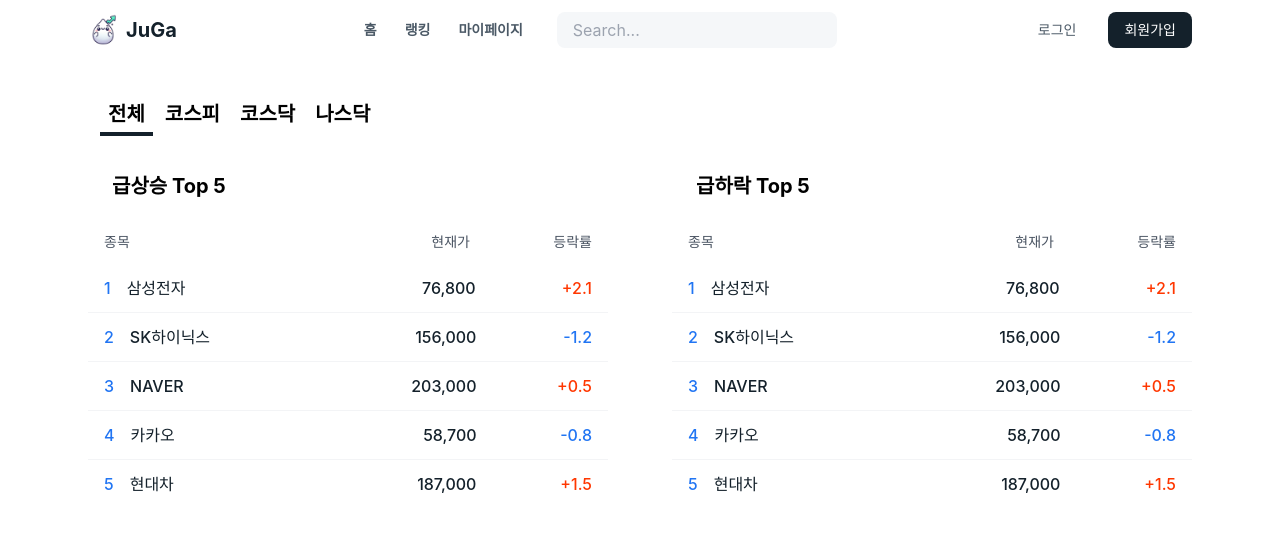
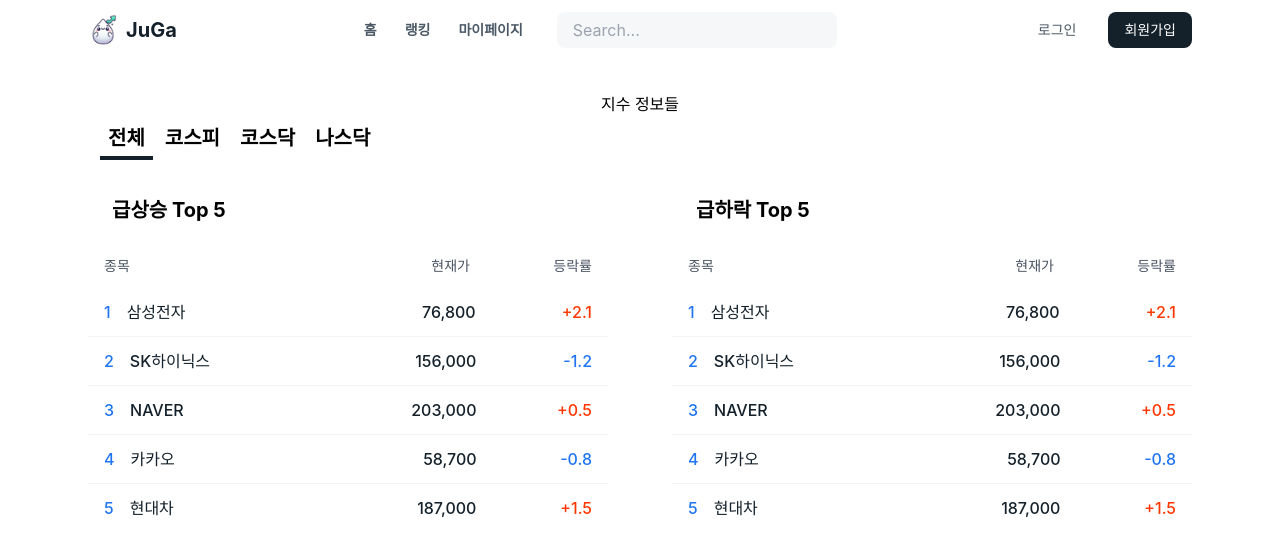
Before and after one commit to boostcampwm-2024/web16-JuGa, a React (Vite) app in the folder FE/: page / in a window 1280 px wide. Shown: the top 556 px of the page. Built offline with nearby package versions, Linux system fonts and the light colour scheme; a web font is replaced by a local one.

Commit message:
💄 design: 헤더 위치를 위해 패딩 추가 #5 헤더를 제외한 부분에 패딩 추가.

```diff
--- a/FE/src/App.tsx
+++ b/FE/src/App.tsx
@@ -1,6 +1,6 @@
-import { Route, BrowserRouter as Router, Routes } from 'react-router-dom';
-import './App.css';
-import Home from 'page/Home';
+import { Route, BrowserRouter as Router, Routes } from "react-router-dom";
+import "./App.css";
+import Home from "page/Home";
 
 function App() {
   return (
--- a/FE/src/components/TopFive/TopFive.tsx
+++ b/FE/src/components/TopFive/TopFive.tsx
@@ -3,7 +3,7 @@
 
 export default function TopFive() {
   return (
-    <div className="gap-4 flex flex-col pt-[60px]">
+    <div className="gap-4 flex flex-col">
       <Nav />
       <div className={"flex flex-row gap-[64px]"}>
         <List listTitle={"급상승 Top 5"} />
--- a/FE/src/page/Home.tsx
+++ b/FE/src/page/Home.tsx
@@ -5,7 +5,10 @@
   return (
     <>
       <Header />
-      <TopFive />
+      <div className={"pt-[60px]"}>
+        <div>지수 정보들</div>
+        <TopFive />
+      </div>
     </>
   );
 }
```
